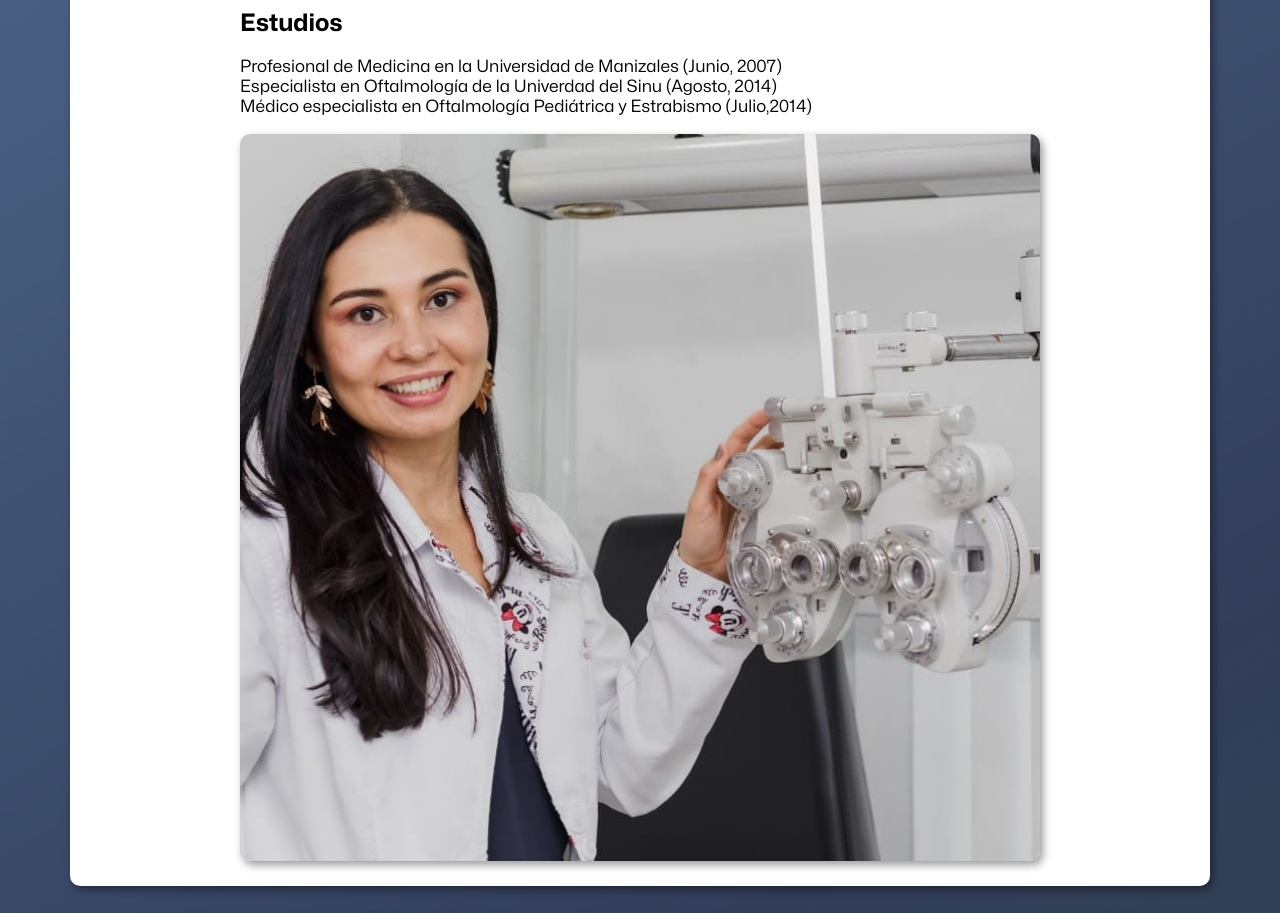
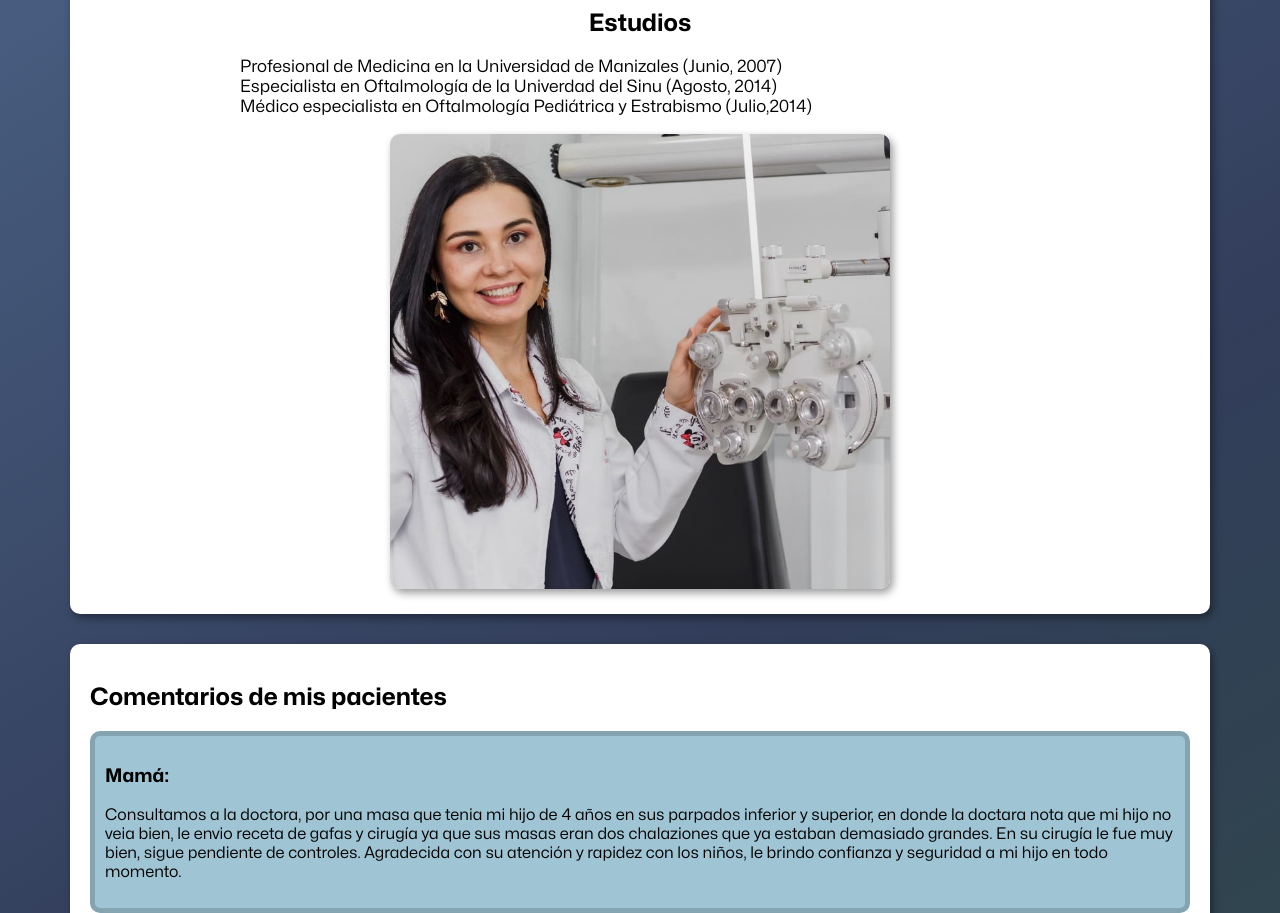
Before and after one commit to Sam3810/Dra.-Page, a plain HTML site: page Web/index.html in a window 1280 px wide. Shown: the part 540-1453 px from the top of the page. Drawn offline with Linux system fonts and the light colour scheme.

Commit message:
Add files via upload

```diff
--- a/Web/index.css
+++ b/Web/index.css
@@ -24,6 +24,11 @@ body {
 
 section {
     max-width: 1100px;
+}
+
+section img {
+    max-width: 500px;
+    margin: auto;
 }
 
 main {
@@ -119,6 +124,7 @@ footer a {
 
 #bio-div {
     max-width: 800px;
+    text-align: center;
 }
 
 #img-1 {
@@ -178,6 +184,7 @@ footer a {
 
 #ubicacion div {
     max-width: 800px;
+    text-align: center;
 }
 
 #ubicacion img {
```
Also changed, not shown: Web/info.css (line endings or trailing spaces).
